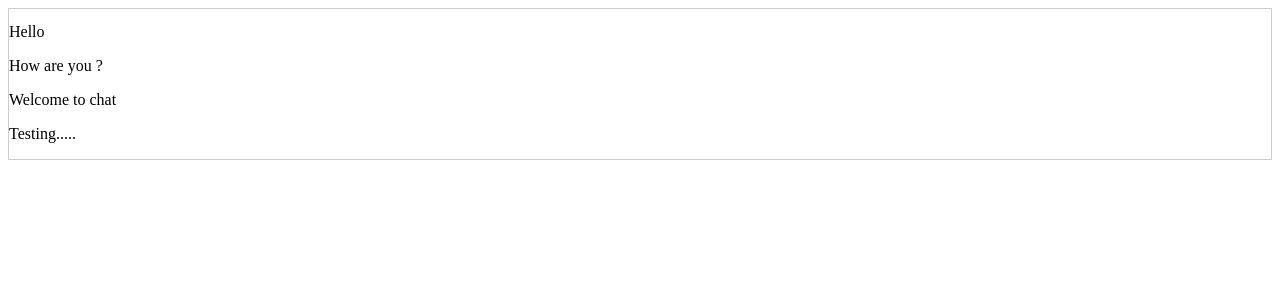
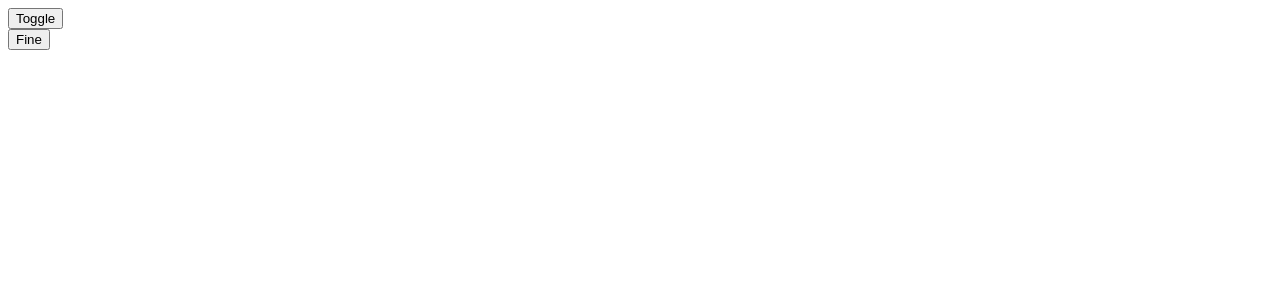
Before and after one commit to sharmayush11/react_learning, a React (Vite) app: page / in a window 1280 px wide. Shown: the top 300 px of the page. Built offline with nearby package versions, Linux system fonts and the light colour scheme.

Commit message:
custom hook

```diff
--- a/src/App.jsx
+++ b/src/App.jsx
@@ -1,10 +1,11 @@
-import Chat from './Chat.jsx'
-import Example2 from './Example2.jsx'
+// import Chat from './Chat.jsx'
+// import Example2 from './Example2.jsx'
+import ToggleTest from './ToggleTest.jsx'
 
 function App() {
   return (
     <>
-      <Chat/>
+      <ToggleTest/>
     </>
   )
 }
--- a/src/Chat.jsx
+++ /dev/null
@@ -1,29 +0,0 @@
-import { useLayoutEffect, useRef } from 'react'
-
-function Chat() {
-    const chatRef = useRef(null)
-
-    useLayoutEffect(() => {
-        chatRef.current.scrollTop = chatRef.current.scrollHeight;
-    }, [])
-
-  return (
-        <div ref={chatRef}
-            style={{
-                    height: "150px",
-                    border:"1px solid #ccc",
-                    overflowY: "scroll"
-                }}>
-            <p>Hello</p>
-            <p>How are you ?</p>
-            <p>Welcome to chat</p>
-            <p>Testing.....</p>
-            <p>Hello</p>
-            <p>How are you ?</p>
-            <p>Welcome to chat</p>
-            <p>Testing.....</p>
-        </div>
-  )
-}
-
-export default Chat
--- a/src/Example2.jsx
+++ /dev/null
@@ -1,23 +0,0 @@
-import { useLayoutEffect , useRef } from 'react'
-
-function Example2() {
-    const boxRef = useRef(null)
-    useLayoutEffect(()=> {
-        const el = boxRef.current
-        const width = el.offsetWidth
-        el.style.transform = `translateX(${width}px)`
-    },[])
-
-  return (
-
-    <div ref={boxRef} style={{
-        padding: "30px",
-        background:"skyblue",
-        transition:"3s"
-    }}>
-        ANIMATION BOX
-    </div>
-  )
-}
-
-export default Example2
--- /dev/null
+++ b/src/ToggleTest.jsx
@@ -0,0 +1,18 @@
+import useToggle from "./useToggle"
+
+function ToggleTest(){
+    const[isOpen , toggleOpen] = useToggle()
+    const[isFine , FineOpen] = useToggle()
+
+    return(
+        <div>
+            <div>
+                <button onClick={toggleOpen}>Toggle </button>{isOpen && <p>Hello this is working</p>}
+            </div>
+            <div>
+                <button onClick={FineOpen}>Fine </button>{isFine && <p>Hello this is fine</p>}
+            </div>
+        </div>
+    )
+}
+export default ToggleTest
--- /dev/null
+++ b/src/useToggle.js
@@ -0,0 +1,8 @@
+import { useState } from 'react'
+
+export default function useToggle(initialValue = false){
+    const [value , setValue] = useState(initialValue)
+
+    const toggle = () => setValue(prev => !prev)
+    return[value , toggle]
+}
```
Also changed, not shown: src/Example1.jsx (deleted, +0 -21 lines).
